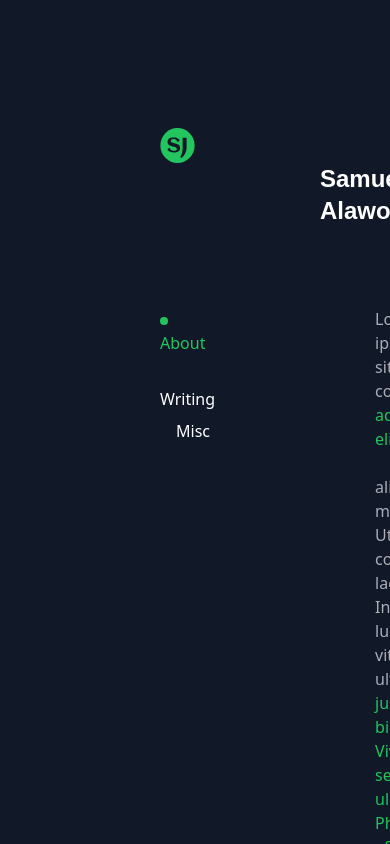
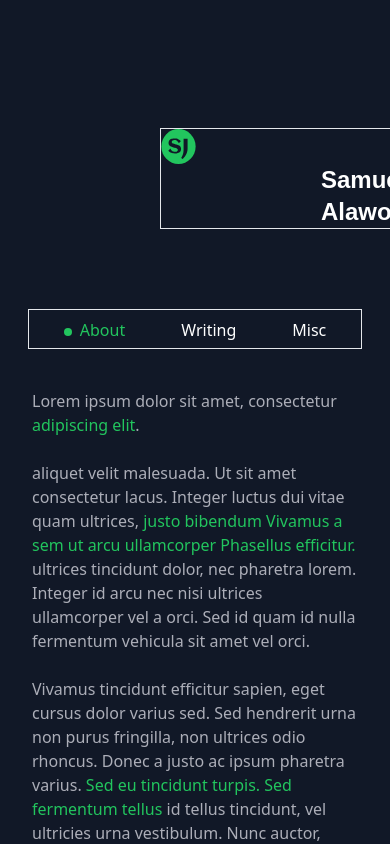
Before and after one commit to SamuelBriggs/Jojosammy, a React (Create React App) app: page / in a window 390 px wide. Shown: the top 844 px of the page. Built offline with nearby package versions, Linux system fonts and the light colour scheme; the HTML template or start-up script is replaced by a standard one.

Commit message:
Mobile responsiveness in progress

```diff
--- a/src/pages/Footer.jsx
+++ b/src/pages/Footer.jsx
@@ -9,12 +9,12 @@ const Footer = () => {
       };
 
   return (
-    <div className='mt-20 ml-52 flex flex-row w-6/12 custom:w-full custom:-ml-20 justify-between'>
-        <div className='text-[#acaeb8] custom:flex custom:flex-row custom:text-md custom:w-full'>
+    <div className='mt-20 ml-52 flex flex-row w-6/12 custom:w-full custom:-ml-20 justify-between   custom2:w-full custom2:-ml-20 '>
+        <div className='text-[#acaeb8] custom:flex custom:flex-row custom:text-md custom:w-full custom2:-ml-7'>
             C {currentDate.getFullYear()} Samuel Alawode.
         </div>
 
-        <div className="flex space-x-4 mt-1">
+        <div className="flex space-x-4 mt-1 custom2:-mr-4">
       <FaTwitter
         onClick={() => openLink('https://twitter.com/sam')}
         className="cursor-pointer  text-[#acaeb8]"
--- a/src/pages/Header.jsx
+++ b/src/pages/Header.jsx
@@ -6,7 +6,8 @@ const Layout = () => {
   return (
     <div className="custom:-ml-20 custom:justify-center flex flex-col md:flex-row md:items-center
     sm:flex-row sm:items-center lg:flex-row lg:items-center xl:flex-row xl:items-center
-    2xl:flex-row 2xl:items-center custom2:flex custom2:flex-row custom2:justify-center">
+    2xl:flex-row 2xl:items-center custom2:flex custom2:flex-row custom2:justify-center
+    custom3:border custom3:flex custom3:flex-col custom3:w-80 custom3:justify-center">
       <div className="flex-shrink-0 custom2:-ml-28">
         <img className="" style={{width: "35px", height: "35px"}} src={Logo} alt="No image yet" />
       </div>
--- a/src/pages/HomePage.jsx
+++ b/src/pages/HomePage.jsx
@@ -17,13 +17,16 @@ const HomePage = () => {
       <Header />
       {/* */}
       <div className="flex flex-row custom:flex-col mt-20
-      custom:-ml-40 custom:justify-center custom2:flex-col custom2:-ml-40 custom2:justify-center">
+      custom:-ml-40 custom:justify-center custom2:flex-col custom2:-ml-40 custom2:justify-center
+      custom3:flex-col custom3:-ml-40 custom3:justify-center">
         <div className="mb-2 custom:flex custom:flex-row
-        custom2:flex custom2:flex-row">
+        custom2:flex custom2:flex-row custom3:flex custom3:flex-row">
           <ul className="flex flex-col w-full h-full custom:h-12 custom:pt-2 custom:border custom:mr-7 custom:ml-7 custom:flex
           custom:flex-row custom:space-x-20 custom:justify-center
           custom2:h-10 custom2:pt-2 custom2:border custom2:mr-7 custom2:ml-7 custom2:flex custom2:flex-row
-          custom2:space-x-20 custom2:justify-center ">
+          custom2:space-x-20 custom2:justify-center
+          custom3:h-10 custom3:pt-2 custom3:border custom3:mr-7 custom3:ml-7 custom3:flex custom3:flex-row
+          custom3:space-x-10 custom3:justify-center">
             <li
               onClick={() => handleItemClick("About")}
               className={`cursor-pointer mb-2 text-md sm:text-md ${
@@ -67,7 +70,10 @@ const HomePage = () => {
         </div>
 
 
-        <div className="ml-40 text-[#acaeb8] text-md w-6/12 custom:text-sm custom:mt-5 custom:w-9/12 custom:ml-20 custom2:text-md custom2:mt-5 custom2:w-10/12 custom2:ml-10">
+        <div className="ml-40 text-[#acaeb8] text-md w-6/12 custom:text-sm custom:mt-5
+        custom:w-9/12 custom:ml-20 custom2:text-md custom2:mt-5 custom2:w-10/12
+        custom2:ml-10 custom3:mt-8 custom3:w-10/12 custom3:ml-8 custom3:mr-5
+        custom3:text-md">
           Lorem ipsum dolor sit amet, consectetur <span className="text-[#22c55e]">adipiscing elit</span>.<br /><br />
           aliquet velit malesuada. Ut sit amet consectetur lacus. Integer luctus dui vitae quam ultrices,
           <a href="https://example.com" className="text-[#22c55e]"> justo bibendum </a>
--- a/src/pages/Misc.jsx
+++ b/src/pages/Misc.jsx
@@ -15,13 +15,18 @@ const Misc = () => {
     <div className='mt-32 ml-40'>
         <Header />
 
-        <div className='flex flex-row custom:flex-col mt-20 custom:-ml-40 custom:justify-center custom2:flex-col custom2:-ml-40 custom2:justify-center'>
-        <div className="mb-2 custom:flex custom:flex-row custom2:flex custom2:flex-row">
+        <div className='flex flex-row custom:flex-col mt-20 custom:-ml-40
+        custom:justify-center custom2:flex-col custom2:-ml-40 custom2:justify-center
+        custom3:flex-col custom3:-ml-40 custom3:justify-center'>
+        <div className="mb-2 custom:flex custom:flex-row custom2:flex custom2:flex-row
+        custom3:flex custom3:flex-row">
           <ul className="flex flex-col w-full h-full custom:h-12 custom:pt-2 custom:border custom:mr-7
           custom:ml-7 custom:flex custom:flex-row custom:space-x-20
           custom:justify-center custom2:h-10 custom2:pt-2 custom2:border
           custom2:mr-7 custom2:ml-7 custom2:flex custom2:flex-row
-          custom2:space-x-20 custom2:justify-center ">
+          custom2:space-x-20 custom2:justify-center
+          custom3:h-10 custom3:pt-2 custom3:border custom3:mr-7 custom3:ml-7 custom3:flex custom3:flex-row
+          custom3:space-x-10 custom3:justify-center">
             <li
               onClick={() => handleItemClick("About")}
               className={`cursor-pointer mb-2 text-md sm:text-md  ${
@@ -64,6 +69,10 @@ const Misc = () => {
           </ul>
         </div>
 
+        <div className="custom3:mt-8 custom3:w-10/12 custom3:ml-8 custom3:mr-5
+        custom3:text-md">
+
+        </div>
         </div>
 
       <Footer />
--- a/src/pages/Writing.jsx
+++ b/src/pages/Writing.jsx
@@ -24,13 +24,18 @@ const Writing = () => {
     <div className='mt-32 ml-40'>
         <Header />
 
-        <div className='flex flex-row custom:flex-col mt-20 custom:-ml-40  custom:justify-center custom2:flex-col custom2:-ml-40 custom2:justify-center'>
-        <div className="mb-2 custom:mb-8 custom:flex custom:flex-row custom2:flex custom2:flex-row">
+        <div className='flex flex-row custom:flex-col mt-20 custom:-ml-40
+        custom:justify-center custom2:flex-col custom2:-ml-40 custom2:justify-center
+        custom3:flex-col custom3:-ml-40 custom3:justify-center'>
+        <div className="mb-2 custom:mb-8 custom:flex custom:flex-row
+        custom2:flex custom2:flex-row custom3:flex custom3:flex-row">
           <ul className="flex flex-col w-full h-full custom:h-12
           custom:pt-2 custom:border custom:mr-7 custom:ml-7
           custom:flex custom:flex-row custom:space-x-20
           custom:justify-center custom2:h-10 custom2:pt-2 custom2:border custom2:mr-7 custom2:ml-7 custom2:flex custom2:flex-row
-          custom2:space-x-20 custom2:justify-center ">
+          custom2:space-x-20 custom2:justify-center
+          custom3:h-10 custom3:pt-2 custom3:border custom3:mr-7 custom3:ml-7 custom3:flex custom3:flex-row
+          custom3:space-x-10 custom3:justify-center">
             <li
               onClick={() => handleItemClick("About")}
               className={`cursor-pointer mb-2 text-md sm:text-md ${
@@ -74,7 +79,9 @@ const Writing = () => {
         </div>
 
 
-        <div className="ml-40 custom:ml-7 custom:-mr-0 w-7/12 custom:w-11/12 custom2:mt-8 custom2:ml-10 custom2:w-10/12">
+        <div className="ml-40 custom:ml-7 custom:-mr-0 w-7/12 custom:w-11/12 custom2:mt-8
+        custom2:ml-10 custom2:w-10/12 custom3:mt-8 custom3:w-10/12 custom3:ml-8 custom3:mr-5
+        custom3:text-md">
                 {
                     BLOG_TITLE.map((title) => (
                         <div key={title.key} className='flex border-b border-bg-[#acaeb8] mb-4 pointer-cursor flex-row justify-between items-start'>
--- a/tailwind.config.js
+++ b/tailwind.config.js
@@ -4,7 +4,8 @@ module.exports = {
   theme: {
     screens: {
       'custom': {'min': '524px', 'max': '639px'},
-      'custom2': {'min': '400px', 'max': '523px'},
+      'custom2': {'min': '450px', 'max': '523px'},
+      'custom3': {'min': '350px', 'max': '449px'},
       'sm': {'min': '640px', 'max': '767px'},
       // => @media (min-width: 640px and max-width: 767px) { ... }
       // Styles for screens larger than 640px wide (e.g., tablets and desktops
```
